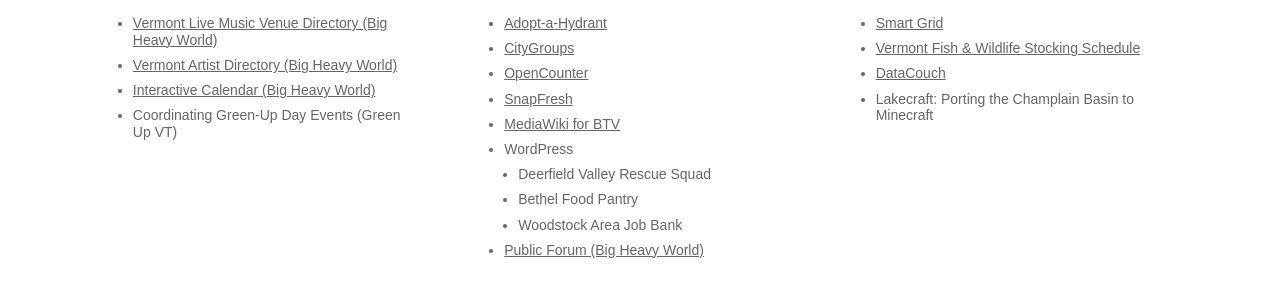
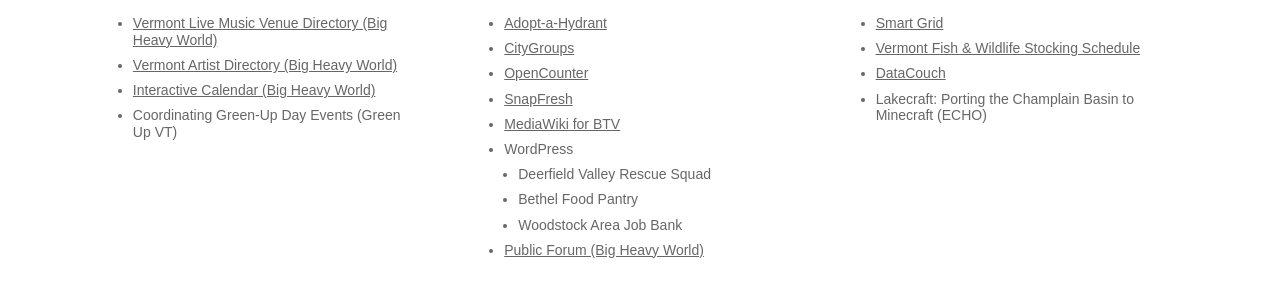
Before and after one commit to tedholtz/codeforbtv.github.com, a Jekyll site: the page built from tracks/index.html, in a window 1280 px wide. Shown: the part 189-485 px from the top of the page. Built offline with Jekyll 4.4.1, drawn with Linux system fonts in a browser that asks for light colours; some web fonts are replaced.

Commit message:
Associate lakecraft with ECHO.

```diff
--- a/tracks/index.html
+++ b/tracks/index.html
@@ -40,7 +40,7 @@
             <li><a href="https://www.burlingtonelectric.com/page.php?pid=154&name=Smart%20Grid">Smart Grid</a></li>
             <li><a href="http://www.anr.state.vt.us/fwd/stockingschedule.aspx">Vermont Fish &amp; Wildlife Stocking Schedule</a></li>
             <li><a href="http://codeforamerica.org/?cfa_project=data-couch">DataCouch</a></li>
-            <li>Lakecraft: Porting the Champlain Basin to Minecraft</li>
+            <li>Lakecraft: Porting the Champlain Basin to Minecraft (ECHO)</li>
         </ul>
     </article>
 </section>
```
